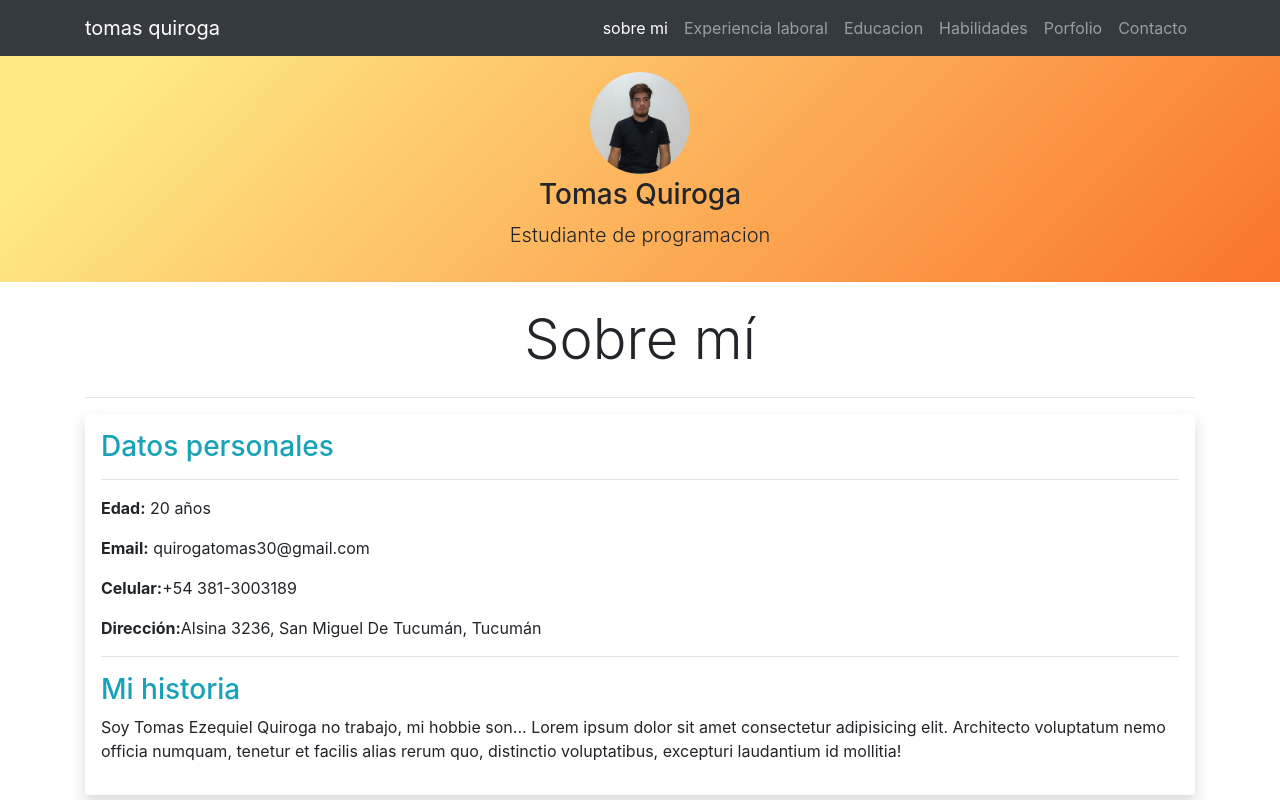
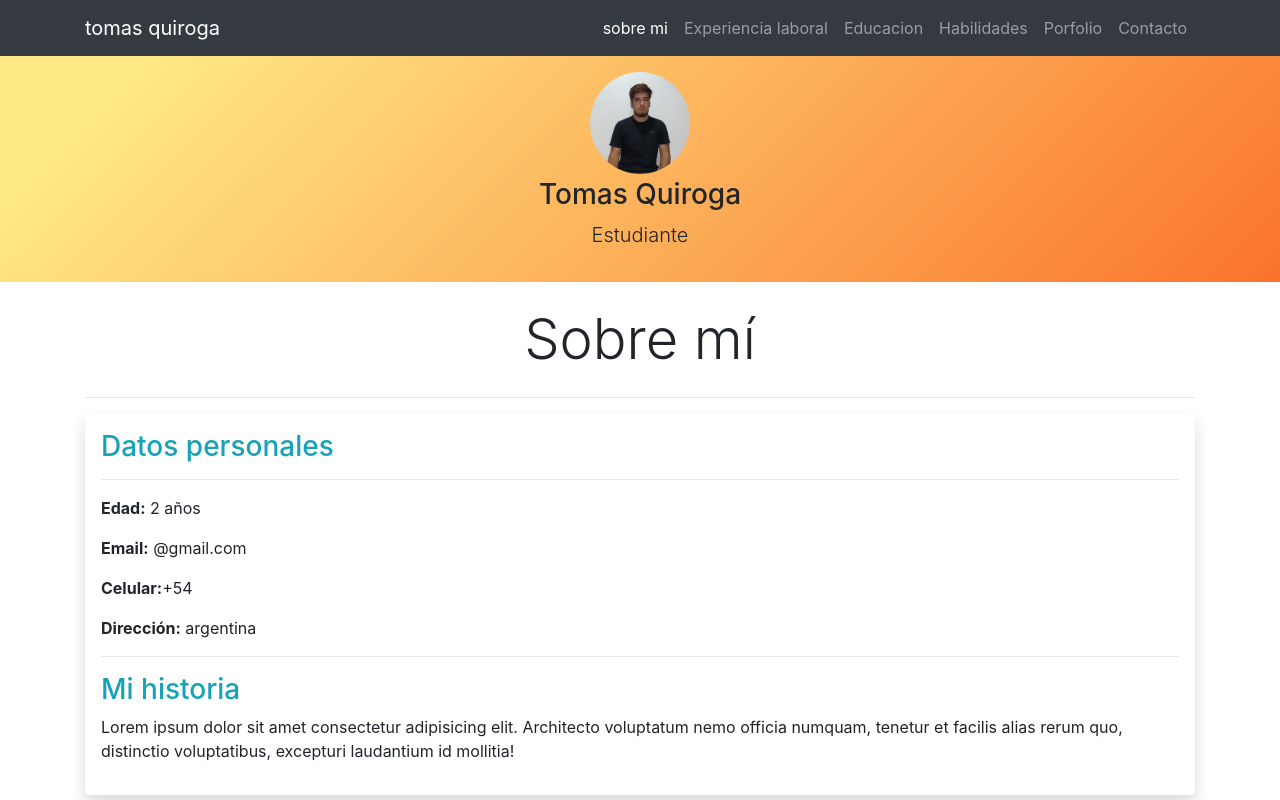
Before and after one commit to tomasEQ12/tomasEQ12.github.io, a plain HTML site: page index.html in a window 1280 px wide. Shown: the top 800 px of the page. Drawn offline with nearby package versions, Linux system fonts and the light colour scheme.

Commit message:
se modifico datos personales

```diff
--- a/index.html
+++ b/index.html
@@ -4,7 +4,7 @@
     <meta charset="UTF-8" />
     <meta name="viewport" content="width=device-width, initial-scale=1.0" />
     <!--agregar etiquetas-->
-    <title>Tomas Quiroga</title>
+    <title>Curriculum vitae</title>
     <link
       rel="stylesheet"
       href="https://stackpath.bootstrapcdn.com/bootstrap/4.4.1/css/bootstrap.min.css"
@@ -71,7 +71,7 @@
           class="rounded-circle"
         />
         <h3 class="mt-1">Tomas Quiroga</h3>
-        <p class="lead">Estudiante de programacion</p>
+        <p class="lead">Estudiante </p>
       </div>
     </section>
     <!--fin de menu-->
@@ -81,15 +81,13 @@
       <article class="shadow p-3 mb-5 bg-white rounded">
         <h3 class="text-info">Datos personales</h3>
         <hr />
-        <p><strong>Edad:</strong> 20 años</p>
-        <p><strong>Email:</strong> quirogatomas30@gmail.com</p>
-        <p><strong>Celular:</strong>+54 381-3003189</p>
-        <p>
-          <strong>Dirección:</strong>Alsina 3236, San Miguel De Tucumán, Tucumán
-        </p>
+        <p><strong>Edad:</strong> 2 años</p>
+        <p><strong>Email:</strong> @gmail.com</p>
+        <p><strong>Celular:</strong>+54</p>
+        <p><strong>Dirección:</strong> argentina</p>
         <hr />
         <h3 class="text-info">Mi historia</h3>
-        <p>Soy Tomas Ezequiel Quiroga no trabajo, mi hobbie son... Lorem ipsum dolor sit amet consectetur adipisicing elit. Architecto voluptatum nemo officia numquam, tenetur et facilis alias rerum quo, distinctio voluptatibus, excepturi laudantium id mollitia! </p>
+        <p>Lorem ipsum dolor sit amet consectetur adipisicing elit. Architecto voluptatum nemo officia numquam, tenetur et facilis alias rerum quo, distinctio voluptatibus, excepturi laudantium id mollitia! </p>
       </article>
     </section>
     <footer class="bg-dark text-light py-3">
@@ -100,7 +98,7 @@
         <p class="lead mt-3">Tomas Quiroga</p>
         <p>Todos los derechos reservados</p>
       </div>
-    </footer>
+     </footer>
     <script
       src="https://code.jquery.com/jquery-3.4.1.slim.min.js"
       integrity="sha384-J6qa4849blE2+poT4WnyKhv5vZF5SrPo0iEjwBvKU7imGFAV0wwj1yYfoRSJoZ+n"
```
